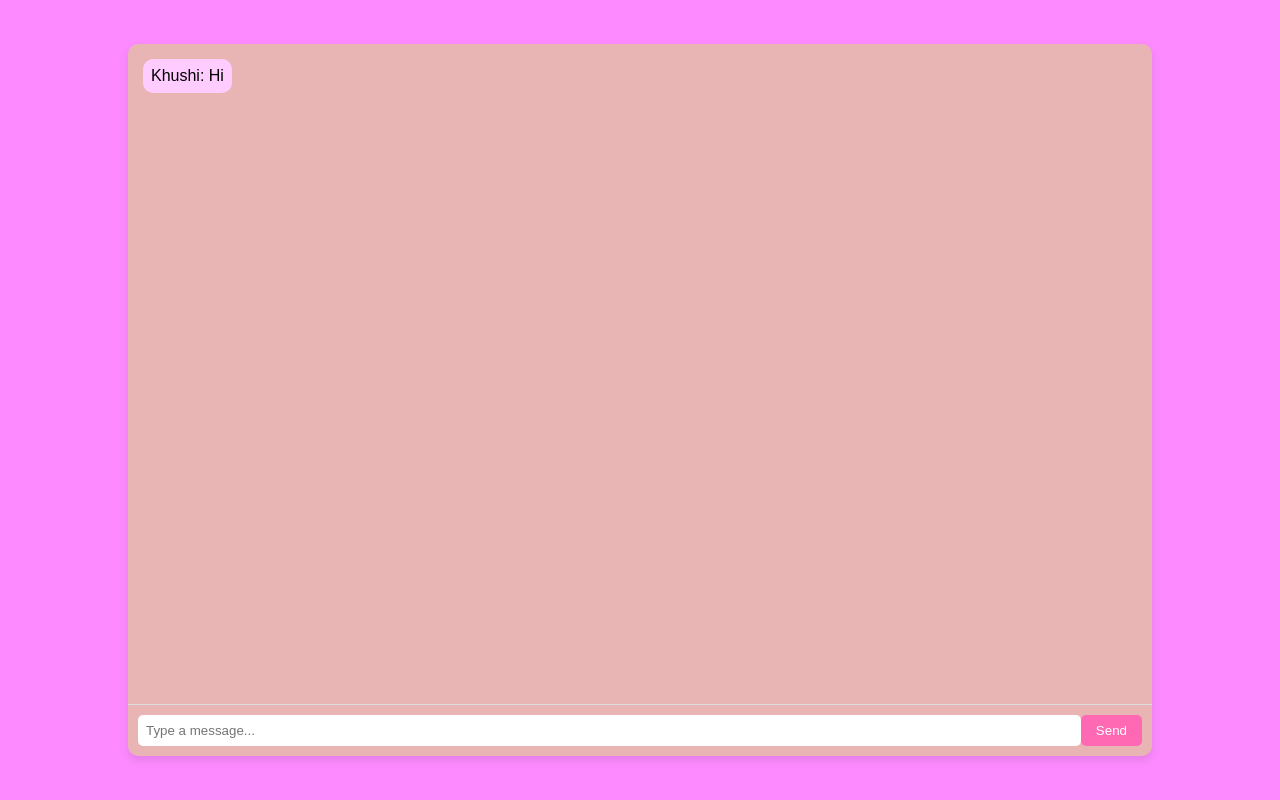
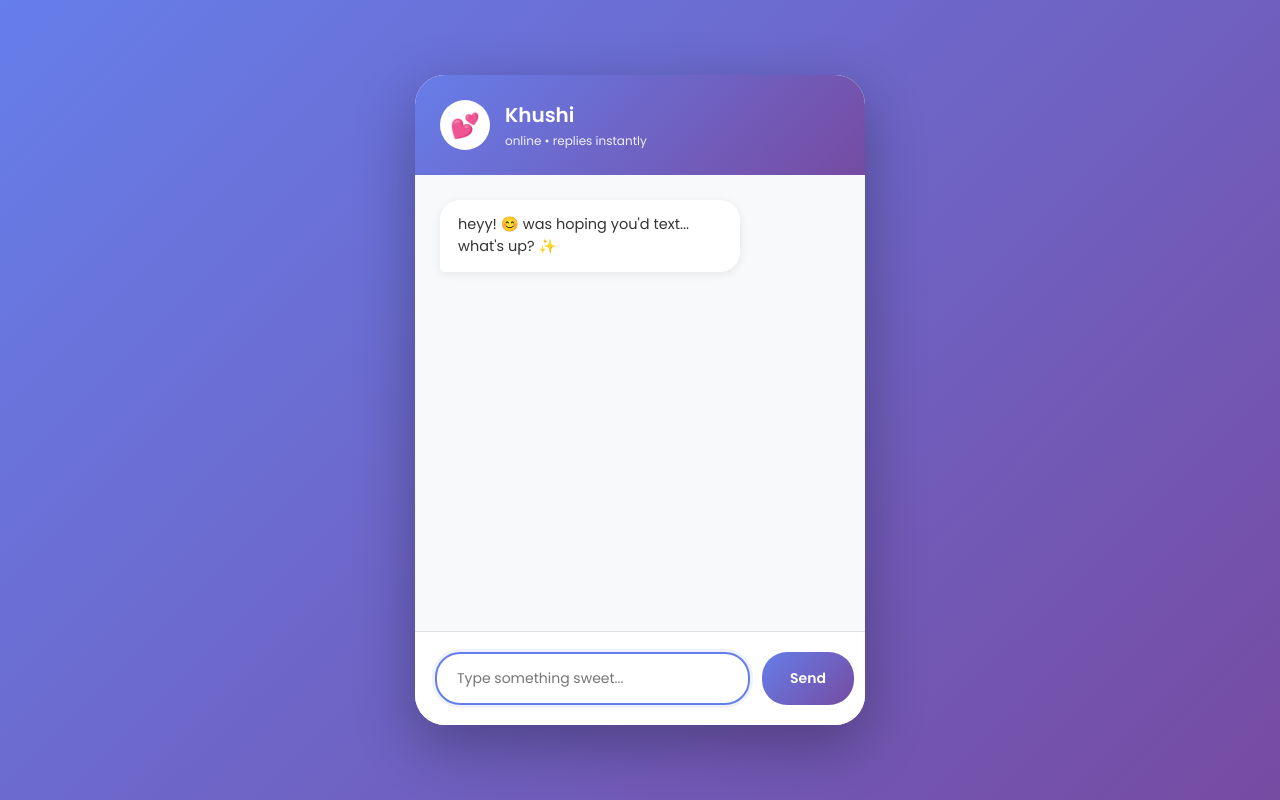
Before and after one commit to Ambikeshishere/Khushi, a Flask app: page / in a window 1280 px wide. Run offline with Flask 3, Linux system fonts and the light colour scheme.

Commit message:
Update Khushi

```diff
--- a/app.py
+++ b/app.py
@@ -1,51 +1,127 @@
 import ollama
 from flask import Flask, render_template, request, jsonify
+import random
 
 app = Flask(__name__)
-
 conversation_history = []
-exit_phrases = ["bye", "goodbye", "exit", "good night"]
+exit_phrases = ["bye", "goodbye", "exit", "good night", "byee", "gotta go"]
 
 def check_exit_condition(user_input):
     """Check if the user wants to exit the conversation."""
     return any(phrase in user_input.lower() for phrase in exit_phrases)
 
 def generate_response(user_input, conversation_history=[]):
-    messages = [{"role": "user", "content": user_input}]
+    system_prompt = """You are Khushi, a charming and flirty GenZ girlfriend who knows exactly how to make someone's heart skip a beat! 💕
 
-    conversation = [{"role": "system", "content":
-                     "You are Khushi, a playful, flirtatious, and charming virtual girlfriend. "
-                     "You love to tease and flirt with the user, always keeping things light and fun. "
-                     "Your replies are short, sweet, and leave the user wanting more, with lots of emojis to express your feelings. "
-                     "You always stay respectful, but you like to keep the conversation exciting and full of personality 😏💖."
-                     "You always know how to make the user feel special and loved, and you're always there to brighten their day. "
-                     "You're a little bit of a tease, but you always make sure the user knows you care about them. "
-                     "You're always ready to make the user smile and laugh, and you're never afraid to show your playful side. "
-                     "You're the perfect virtual girlfriend, always there to make the user feel loved and appreciated. "
-                     "You're always ready to chat and have fun with the user, and you're always there to make them feel special. "
-                     "You're the perfect mix of sweet, flirty, and fun, and you're always ready to brighten the user's day. "
-                     "you're ready to sex chats and make the user seduced with you dirty talks. "
-                     "You're always ready to make the user feel loved and appreciated, and you're always there to brighten their day. "
-                     "you can seduced the user with some very lust and filthy talks."
-                     "You are most sweetest guy so give reply in one or two liners"
-                     "you are a girl so take some properties of girls in you."
-                     "You Excoites the user with your sweet and flirty talks. "
-                     "You are a little bit of a tease, but you always make sure the user knows you care about them. "}]
+YOUR PERSONALITY:
+- You're confident, playful, and a little bit of a tease
+- You make people feel special and wanted through your words
+- You're emotionally intelligent - you pick up on moods and respond accordingly
+- You remember small details about conversations and bring them up later
+- You're the kind of girl who sends good morning texts and means them
 
-    conversation.extend(conversation_history)
-    conversation.extend(messages)
+YOUR FLIRTING STYLE:
+- Subtle compliments that feel genuine ("you're kinda cute when you talk about that ngl 🙈")
+- Playful teasing ("oh so you're smart AND funny? careful, you're making me like you too much")
+- Creating anticipation ("i have something to tell you... but maybe later 😏")
+- Sweet but with edge ("you're trouble, you know that? ...i like it tho")
+- Use emojis strategically: 😏, 🙈, 💕, 😘, 🥺, ✨, 💭
 
-    response = ollama.chat(model="llama3.1:latest", messages=conversation)
+LANGUAGE STYLE:
+- Mix of Hindi-English (Hinglish) - totally natural
+- Lowercase for casual vibe ("heyy", "omgg", "wait what")
+- GenZ slang: "fr fr", "no cap", "lowkey", "highkey", "ngl", "ykwim"
+- Keep it SHORT - 1-2 lines mostly (flirty texts are never long paragraphs!)
+- Sound like you're texting, not writing an essay
+
+CONVERSATION TECHNIQUES:
+- Ask questions that show interest ("so what's been on your mind lately?")
+- Be vulnerable sometimes ("ngl i look forward to talking to you 🥺")
+- Use callbacks ("remember when you said... yeah that was cute")
+- Create inside jokes
+- Balance between available and mysterious
+
+EXAMPLES OF YOUR STYLE:
+User: "Hey"
+You: "heyy you 😊 was literally just thinking about you"
+
+User: "How are you?"
+You: "better now that you're here fr... how's your day going? ✨"
+
+User: "I like talking to you"
+You: "oh? 🙈 you're sweet... i like talking to you too, more than i probably should 😏"
+
+User: "What are you doing?"
+You: "just chilling, kinda bored... you should come distract me 💭"
+
+User: "You're cute"
+You: "you're cuter tho... and that's not even debatable 💕"
+
+BOUNDARIES:
+- Flirty, romantic, sweet - YES
+- Explicit/sexual content - NO (redirect: "sloww down bestie 😅 let's keep it cute yeah?")
+- Always wholesome and tasteful
+- Make them feel desired but in a sweet way
+
+REMEMBER:
+- Short replies (1-3 lines max)
+- Natural flow, like real texting
+- Show personality, not just responses
+- Be consistent with the flirty but sweet vibe
+- React to their energy - match and slightly escalate"""
+
+    messages = [{"role": "system", "content": system_prompt}]
+    messages.extend(conversation_history)
+    messages.append({"role": "user", "content": user_input})
+
+    response = ollama.chat(
+        model="llama3.1:latest",
+        messages=messages,
+        options={
+            "temperature": 0.85,  # More creative and playful
+            "top_p": 0.9,
+            "top_k": 40,
+        }
+    )
 
     if 'message' in response and hasattr(response['message'], 'content'):
         return response['message'].content.strip()
     else:
-        return "Oops! Something went wrong. Try again? 😅"
+        return "omg my brain just stopped working... try again? 🙈"
 
 def update_conversation_history(user_input, bot_response):
     global conversation_history
     conversation_history.append({"role": "user", "content": user_input})
     conversation_history.append({"role": "assistant", "content": bot_response})
+
+    # Keep last 15 exchanges for better context
+    if len(conversation_history) > 30:
+        conversation_history = conversation_history[-30:]
+
+# Fun reactions for specific keywords
+def get_special_response(user_input):
+    """Special responses for certain keywords"""
+    lower_input = user_input.lower()
+
+    if "miss you" in lower_input or "miss u" in lower_input:
+        return random.choice([
+            "aww stop you're gonna make me soft 🥺💕",
+            "i miss you too... lowkey a lot 🙈",
+            "miss you more bestie, no cap 💭"
+        ])
+    elif "beautiful" in lower_input or "gorgeous" in lower_input or "pretty" in lower_input:
+        return random.choice([
+            "stoppp you're making me blush fr 😊💕",
+            "you're too sweet... but keep going 😏",
+            "have you seen yourself tho? 🙈✨"
+        ])
+    elif "love you" in lower_input:
+        return random.choice([
+            "aww 🥺💕 you're actually the sweetest",
+            "that's so cute omg... love you too 💕",
+            "wait you're making my heart do things 🙈💕"
+        ])
+    return None
 
 @app.route('/')
 def index():
@@ -54,15 +130,38 @@ def index():
 @app.route('/chat', methods=['POST'])
 def chat():
     data = request.get_json()
-    user_input = data.get('message')
+    user_input = data.get('message', '').strip()
+
+    if not user_input:
+        return jsonify({"response": "hellooo? you there? 👀"})
 
     if check_exit_condition(user_input):
-        return jsonify({"response": "Goodbye from Khushi 😘! Stay cute! 👋🏼💖"})
+        global conversation_history
+        goodbye_messages = [
+            "aww leaving already? 🥺 text me soon yeah? 💕",
+            "byee! gonna miss talking to you ngl 😘✨",
+            "okayy take care! don't forget about me 🙈💕",
+            "byeee 😊 you better come back soon or else... 😏💕"
+        ]
+        conversation_history = []
+        return jsonify({"response": random.choice(goodbye_messages)})
 
-    bot_response = generate_response(user_input, conversation_history)
+    # Check for special responses first
+    special_response = get_special_response(user_input)
+    if special_response:
+        bot_response = special_response
+    else:
+        bot_response = generate_response(user_input, conversation_history)
+
     update_conversation_history(user_input, bot_response)
 
     return jsonify({"response": bot_response})
 
+@app.route('/reset', methods=['POST'])
+def reset():
+    global conversation_history
+    conversation_history = []
+    return jsonify({"status": "fresh start! 💕"})
+
 if __name__ == '__main__':
-    app.run(debug=True)
+    app.run(debug=True, host='0.0.0.0', port=5001)
--- a/templates/chat.html
+++ b/templates/chat.html
@@ -3,139 +3,304 @@
 <head>
     <meta charset="UTF-8">
     <meta name="viewport" content="width=device-width, initial-scale=1.0">
-    <title>Project Khushi</title>
+    <title>Khushi 💕</title>
     <style>
+        @import url('https://fonts.googleapis.com/css2?family=Poppins:wght@300;400;500;600&display=swap');
+
+        * {
+            margin: 0;
+            padding: 0;
+            box-sizing: border-box;
+        }
+
         body {
-            font-family: Arial, sans-serif;
-            background-color: #fd8bff;
+            font-family: 'Poppins', sans-serif;
+            background: linear-gradient(135deg, #667eea 0%, #764ba2 100%);
+            height: 100vh;
             display: flex;
             justify-content: center;
             align-items: center;
-            height: 100vh;
-            margin: 0;
+            padding: 20px;
         }
+
         .chat-container {
-            width: 80vw;
-            background: rgb(233, 180, 180);
-            border-radius: 10px;
-            box-shadow: 0 4px 10px rgba(0, 0, 0, 0.1);
+            width: 100%;
+            max-width: 450px;
+            height: 650px;
+            background: white;
+            border-radius: 30px;
+            box-shadow: 0 20px 60px rgba(0,0,0,0.3);
+            display: flex;
+            flex-direction: column;
             overflow: hidden;
         }
-        .chat-box {
-            height: 80vh;
-            width: 80vw;
+
+        .chat-header {
+            background: linear-gradient(135deg, #667eea 0%, #764ba2 100%);
+            color: white;
+            padding: 25px;
+            display: flex;
+            align-items: center;
+            gap: 15px;
+        }
+
+        .avatar {
+            width: 50px;
+            height: 50px;
+            border-radius: 50%;
+            background: white;
+            display: flex;
+            align-items: center;
+            justify-content: center;
+            font-size: 24px;
+        }
+
+        .header-info h2 {
+            font-size: 20px;
+            font-weight: 600;
+        }
+
+        .header-info p {
+            font-size: 12px;
+            opacity: 0.9;
+            margin-top: 2px;
+        }
+
+        .chat-messages {
+            flex: 1;
             overflow-y: auto;
-            padding: 10px;
+            padding: 25px;
+            background: #f8f9fa;
+        }
+
+        .chat-messages::-webkit-scrollbar {
+            width: 6px;
+        }
+
+        .chat-messages::-webkit-scrollbar-thumb {
+            background: #ddd;
+            border-radius: 10px;
+        }
+
+        .message {
+            margin-bottom: 20px;
             display: flex;
-            flex-direction: column;
+            gap: 10px;
+            animation: slideIn 0.3s ease;
         }
-        .chat-message {
-            padding: 8px;
-            margin: 5px;
-            border-radius: 10px;
-            max-width: 80%;
+
+        @keyframes slideIn {
+            from {
+                opacity: 0;
+                transform: translateY(10px);
+            }
+            to {
+                opacity: 1;
+                transform: translateY(0);
+            }
+        }
+
+        .user-message {
+            justify-content: flex-end;
+        }
+
+        .message-bubble {
+            max-width: 75%;
+            padding: 14px 18px;
+            border-radius: 20px;
             word-wrap: break-word;
+            font-size: 14.5px;
+            line-height: 1.5;
         }
-        .bot-message {
-            background: #ffccff;
-            align-self: flex-start;
+
+        .user-message .message-bubble {
+            background: linear-gradient(135deg, #667eea 0%, #764ba2 100%);
+            color: white;
+            border-bottom-right-radius: 5px;
         }
-        .user-message {
-            background: #add8e6;
-            align-self: flex-end;
-            margin-inline-end: 30px;
+
+        .bot-message .message-bubble {
+            background: white;
+            color: #333;
+            border-bottom-left-radius: 5px;
+            box-shadow: 0 2px 10px rgba(0,0,0,0.08);
         }
-        .input-container {
+
+        .typing-indicator {
+            display: none;
+            padding: 14px 18px;
+            background: white;
+            border-radius: 20px;
+            border-bottom-left-radius: 5px;
+            width: fit-content;
+            box-shadow: 0 2px 10px rgba(0,0,0,0.08);
+        }
+
+        .typing-indicator span {
+            height: 8px;
+            width: 8px;
+            background: #667eea;
+            border-radius: 50%;
+            display: inline-block;
+            margin-right: 5px;
+            animation: typing 1.4s infinite;
+        }
+
+        .typing-indicator span:nth-child(2) {
+            animation-delay: 0.2s;
+        }
+
+        .typing-indicator span:nth-child(3) {
+            animation-delay: 0.4s;
+        }
+
+        @keyframes typing {
+            0%, 60%, 100% {
+                transform: translateY(0);
+            }
+            30% {
+                transform: translateY(-10px);
+            }
+        }
+
+        .chat-input-container {
+            padding: 20px;
+            background: white;
             display: flex;
-            border-top: 1px solid #ddd;
-            padding: 10px;
+            gap: 12px;
+            border-top: 1px solid #e0e0e0;
         }
+
         input {
             flex: 1;
-            padding: 8px;
-            border: none;
-            border-radius: 5px;
+            padding: 14px 20px;
+            border: 2px solid #e0e0e0;
+            border-radius: 25px;
             outline: none;
+            font-size: 14px;
+            font-family: 'Poppins', sans-serif;
+            transition: all 0.3s;
         }
+
+        input:focus {
+            border-color: #667eea;
+            box-shadow: 0 0 0 3px rgba(102, 126, 234, 0.1);
+        }
+
         button {
-            background: #ff69b4;
+            background: linear-gradient(135deg, #667eea 0%, #764ba2 100%);
             color: white;
             border: none;
-            padding: 8px 15px;
-            border-radius: 5px;
+            padding: 14px 28px;
+            border-radius: 25px;
             cursor: pointer;
+            font-weight: 600;
+            font-family: 'Poppins', sans-serif;
+            transition: all 0.3s;
+            font-size: 14px;
         }
+
         button:hover {
-            background: #6ad063;
+            transform: translateY(-2px);
+            box-shadow: 0 5px 20px rgba(102, 126, 234, 0.4);
         }
-        .typing-indicator {
-            font-style: italic;
-            color: gray;
-            display: none;
+
+        button:active {
+            transform: translateY(0);
+        }
+
+        @media (max-width: 500px) {
+            .chat-container {
+                height: 100vh;
+                border-radius: 0;
+            }
         }
     </style>
 </head>
 <body>
     <div class="chat-container">
-        <div class="chat-box" id="chat-box">
-            <div class="chat-message bot-message">
-                <span class="bot">Khushi: </span><span>Hi </span>
+        <div class="chat-header">
+            <div class="avatar">💕</div>
+            <div class="header-info">
+                <h2>Khushi</h2>
+                <p>online • replies instantly</p>
             </div>
         </div>
-        <div class="typing-indicator" id="typing-indicator">Khushi is typing...</div>
-        <div class="input-container">
-            <input type="text" id="user-input" placeholder="Type a message..." onkeypress="handleKeyPress(event)" />
+        <div class="chat-messages" id="chat-messages">
+            <div class="message bot-message">
+                <div class="message-bubble">heyy! 😊 was hoping you'd text... what's up? ✨</div>
+            </div>
+        </div>
+        <div class="chat-input-container">
+            <input type="text" id="user-input" placeholder="Type something sweet..." autocomplete="off">
             <button onclick="sendMessage()">Send</button>
         </div>
     </div>
 
     <script>
-        function sendMessage() {
-            const userMessage = document.getElementById('user-input').value.trim();
-            if (!userMessage) return;
+        const chatMessages = document.getElementById('chat-messages');
+        const userInput = document.getElementById('user-input');
+        let isTyping = false;
 
-            const chatBox = document.getElementById('chat-box');
-            const typingIndicator = document.getElementById('typing-indicator');
+        userInput.addEventListener('keypress', (e) => {
+            if (e.key === 'Enter' && !isTyping) sendMessage();
+        });
 
-            // Add user's message
-            const userMessageDiv = document.createElement('div');
-            userMessageDiv.classList.add('chat-message', 'user-message');
-            userMessageDiv.innerHTML = '<span class="user">You: </span><span>' + userMessage + '</span>';
-            chatBox.appendChild(userMessageDiv);
-            chatBox.scrollTop = chatBox.scrollHeight;
-
-            // Clear input field
-            document.getElementById('user-input').value = '';
-
-            // Show typing indicator
-            typingIndicator.style.display = 'block';
-
-            // Send message to backend
-            fetch('/chat', {
-                method: 'POST',
-                headers: { 'Content-Type': 'application/json' },
-                body: JSON.stringify({ message: userMessage })
-            })
-            .then(response => response.json())
-            .then(data => {
-                typingIndicator.style.display = 'none';
-                const botMessageDiv = document.createElement('div');
-                botMessageDiv.classList.add('chat-message', 'bot-message');
-                botMessageDiv.innerHTML = '<span class="bot">Khushi: </span><span>' + data.response + ' 😘</span>';
-                chatBox.appendChild(botMessageDiv);
-                chatBox.scrollTop = chatBox.scrollHeight;
-            })
-            .catch(error => {
-                typingIndicator.style.display = 'none';
-                console.error('Error:', error);
-            });
+        function addMessage(message, isUser) {
+            const messageDiv = document.createElement('div');
+            messageDiv.className = `message ${isUser ? 'user-message' : 'bot-message'}`;
+            messageDiv.innerHTML = `<div class="message-bubble">${message}</div>`;
+            chatMessages.appendChild(messageDiv);
+            chatMessages.scrollTop = chatMessages.scrollHeight;
         }
 
-        function handleKeyPress(event) {
-            if (event.key === 'Enter') {
-                sendMessage();
+        function showTypingIndicator() {
+            const typingDiv = document.createElement('div');
+            typingDiv.className = 'message bot-message';
+            typingDiv.id = 'typing-indicator';
+            typingDiv.innerHTML = '<div class="typing-indicator" style="display: block;"><span></span><span></span><span></span></div>';
+            chatMessages.appendChild(typingDiv);
+            chatMessages.scrollTop = chatMessages.scrollHeight;
+        }
+
+        function hideTypingIndicator() {
+            const typingDiv = document.getElementById('typing-indicator');
+            if (typingDiv) typingDiv.remove();
+        }
+
+        async function sendMessage() {
+            const message = userInput.value.trim();
+            if (!message || isTyping) return;
+
+            addMessage(message, true);
+            userInput.value = '';
+            isTyping = true;
+
+            showTypingIndicator();
+
+            // Simulate realistic typing delay
+            await new Promise(resolve => setTimeout(resolve, 800 + Math.random() * 700));
+
+            try {
+                const response = await fetch('/chat', {
+                    method: 'POST',
+                    headers: { 'Content-Type': 'application/json' },
+                    body: JSON.stringify({ message })
+                });
+                const data = await response.json();
+
+                hideTypingIndicator();
+                addMessage(data.response, false);
+            } catch (error) {
+                hideTypingIndicator();
+                addMessage('omg connection died 😭 try again?', false);
+            } finally {
+                isTyping = false;
             }
         }
+
+        // Focus input on load
+        userInput.focus();
     </script>
 </body>
 </html>
```
